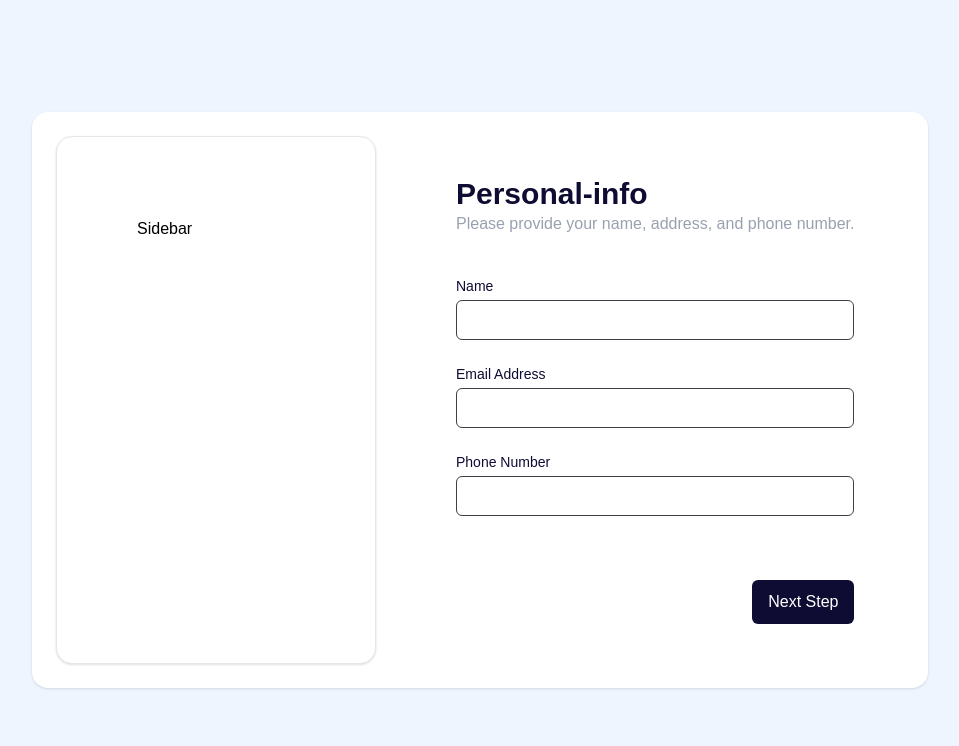
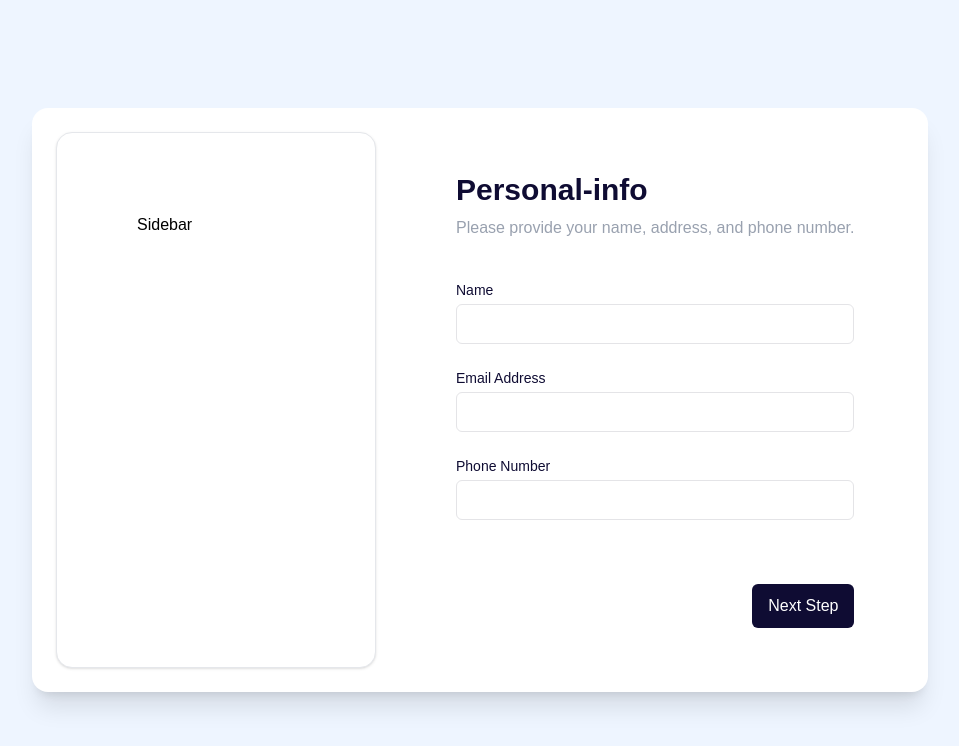
Before and after one commit to Giovane-Richard-Xavier/multi-step-form, a Next.js app: page / in a window 1280 px wide. Shown: the top 746 px of the page, without its empty margins (160-1119 px from the left). Built offline with nearby package versions, Linux system fonts and the light colour scheme.

Commit message:
feat: implements form persona-info step final

```diff
--- a/src/components/Personal-info/personal-info.tsx
+++ b/src/components/Personal-info/personal-info.tsx
@@ -13,7 +13,7 @@ export const PersonalInfo = ({ formData, handleChange, onNext }: Props) => {
   return (
     <div className="flex flex-col items-start text-[#0f0c33] py-10">
       <h1 className="text-3xl font-bold">Personal-info</h1>
-      <p className="text-gray-400 mb-10">
+      <p className="text-gray-400 mb-10 mt-2">
         Please provide your name, address, and phone number.
       </p>
 
@@ -23,7 +23,6 @@ export const PersonalInfo = ({ formData, handleChange, onNext }: Props) => {
           label="Name"
           value={formData.name}
           onChange={handleChange}
-          className="border border-gray-500"
         />
 
         <Input
--- a/src/components/mult-step/index.tsx
+++ b/src/components/mult-step/index.tsx
@@ -36,7 +36,7 @@ export const MultStep = () => {
 
   return (
     <div className="w-screen h-screen flex items-center justify-center">
-      <Card className="flex gap-20 px-6 py-6 w-4xl border-none rounded-2xl shadow-2xl">
+      <Card className="flex gap-20 px-6 py-6 w-4xl border-none rounded-2xl shadow-xl!">
         <Card className="flex-1 max-w-xs p-20 w-xs rounded-2xl">Sidebar</Card>
 
         {currentStep === 1 && (
--- a/src/components/ui/Input.tsx
+++ b/src/components/ui/Input.tsx
@@ -83,6 +83,7 @@ export const Input = forwardRef<HTMLInputElement, InputProps>(
               w-full
               rounded-md
               border
+              border-zinc-200!
               px-3
               ${leftIcon ? "pl-10" : ""}
               ${icon ? "pr-10" : ""}
@@ -90,7 +91,7 @@ export const Input = forwardRef<HTMLInputElement, InputProps>(
               outline-none
               transition-colors
               placeholder-zinc-500
-              focus:border-white
+              focus:border-zinc-200
               disabled:cursor-not-allowed
               disabled:opacity-50
               read-only:opacity-50
```
